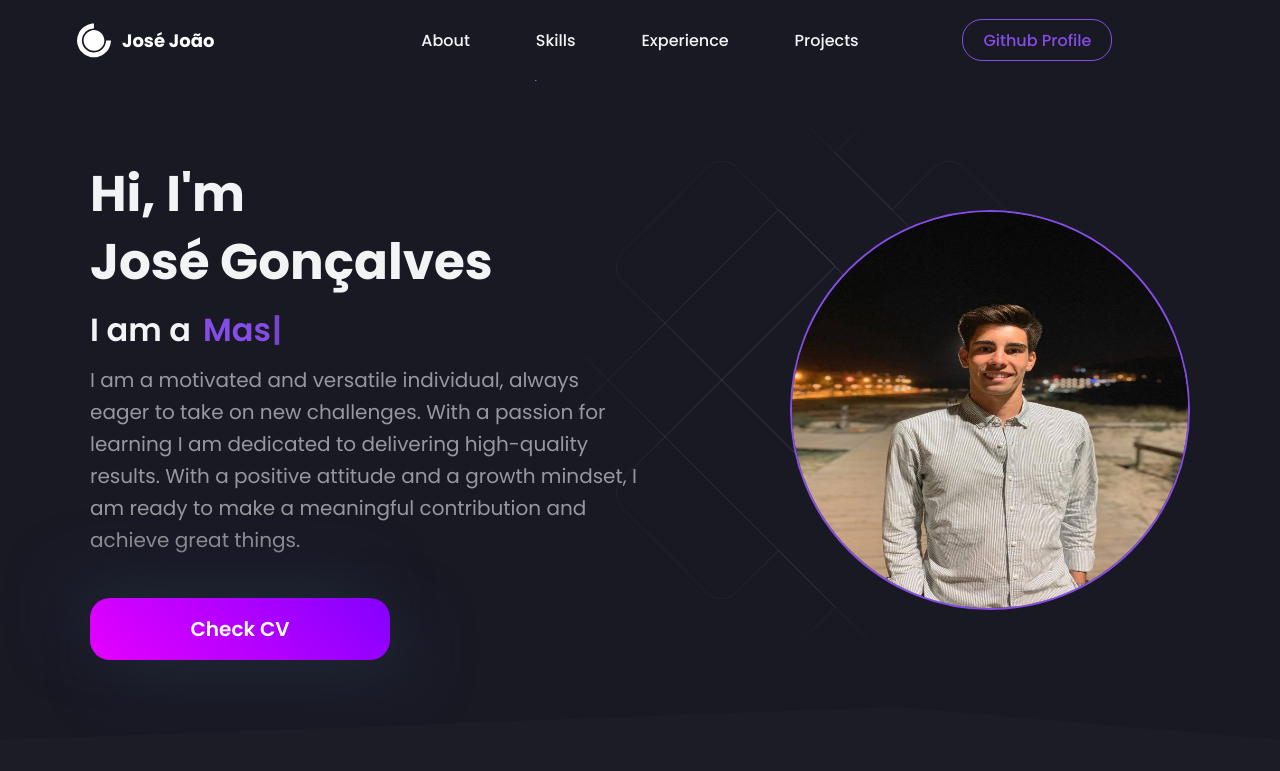
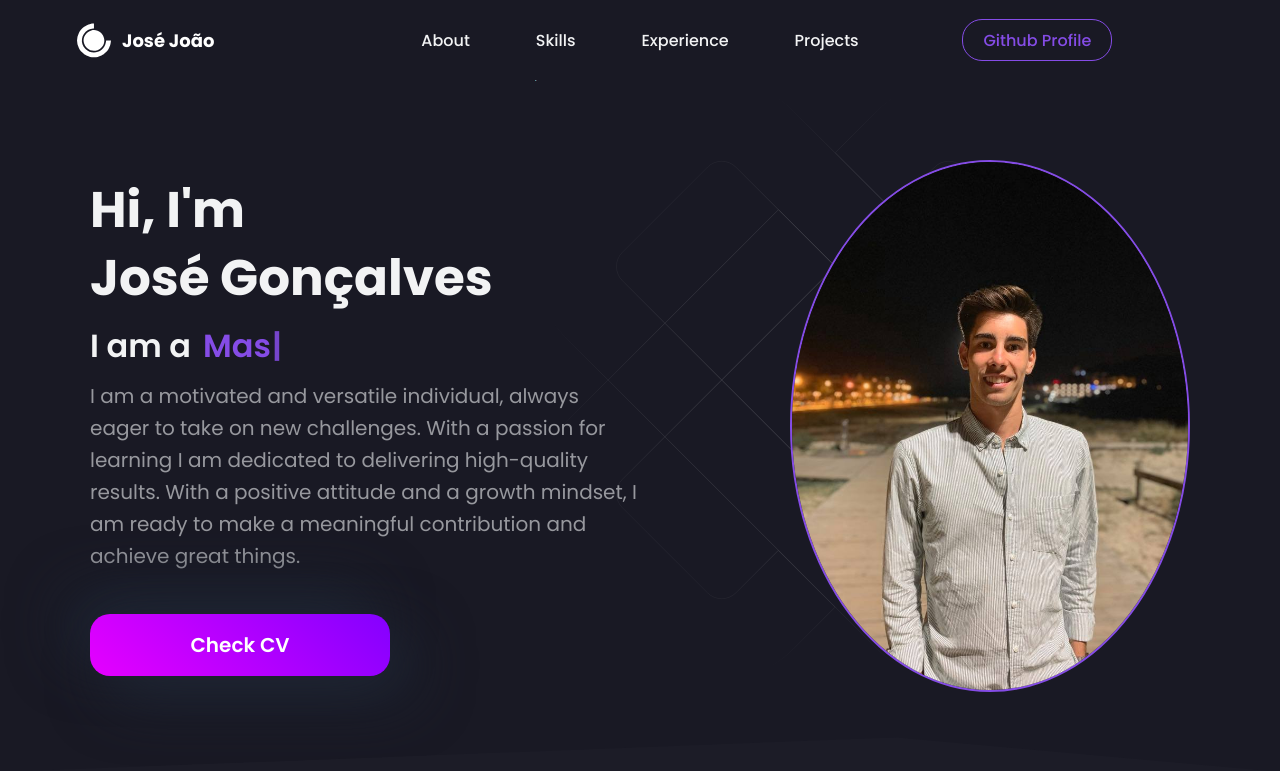
Before and after one commit to jjgonc/portfolio-website, a React (Create React App) app in the folder portfolio/: page / in a window 1280 px wide. Shown: the top 771 px of the page. Built offline with nearby package versions, Linux system fonts and the light colour scheme.

Commit message:
solved image bug

```diff
--- a/portfolio/src/components/HeroSection/index.js
+++ b/portfolio/src/components/HeroSection/index.js
@@ -194,23 +194,44 @@ const ResumeButton = styled.a`
 
 const Img = styled.img`
   position: relative;
-  width: 100%;
-  height: 100%;
-  max-width: 400px;
-  max-height: 400px;
+  max-width: 400px; /* Set a specific maximum width */
+  max-height: 600px; /* Set a specific maximum height */
+  width: auto; /* Allow the image to scale based on the aspect ratio */
+  height: auto; /* Allow the image to scale based on the aspect ratio */
   border-radius: 50%;
   border: 2px solid ${({ theme }) => theme.primary};
 
   @media (max-width: 768px) {
-    max-width: 400px;
-    max-height: 400px;
+    max-width: 300px; /* Adjust the maximum width for smaller screens */
+    max-height: 400px; /* Adjust the maximum height for smaller screens */
   }
 
   @media (max-width: 640px) {
-    max-width: 280px;
-    max-height: 280px;
+    max-width: 200px; /* Adjust the maximum width for even smaller screens */
+    max-height: 300px; /* Adjust the maximum height for even smaller screens */
   }
 `;
+
+// const Img = styled.img`
+//   position: relative;
+//   width: 100%;
+//   height: 100%;
+//   max-width: 400px;
+//   max-height: 400px;
+//   border-radius: 50%;
+//   border: 2px solid ${({ theme }) => theme.primary};
+
+//   @media (max-width: 768px) {
+//     max-width: 400px;
+//     max-height: 400px;
+//   }
+
+//   @media (max-width: 640px) {
+//     max-width: 280px;
+//     max-height: 280px;
+//   }
+// `;
+
 
 
 const HeroSection = () => {
```
Also changed, not shown: portfolio/src/images/personalPortfolio.png.
